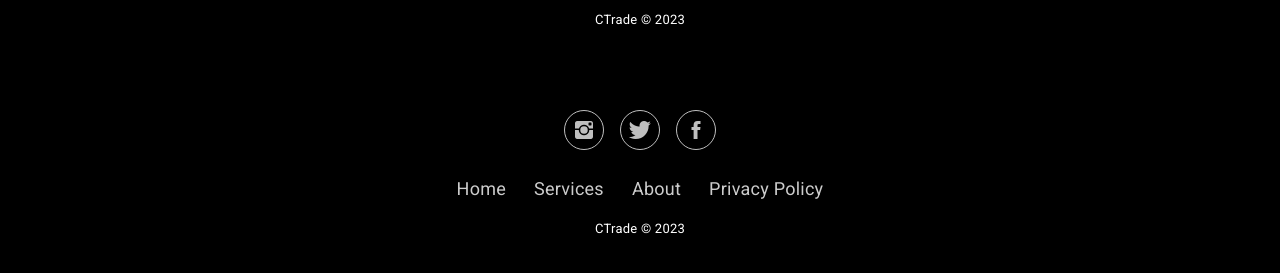
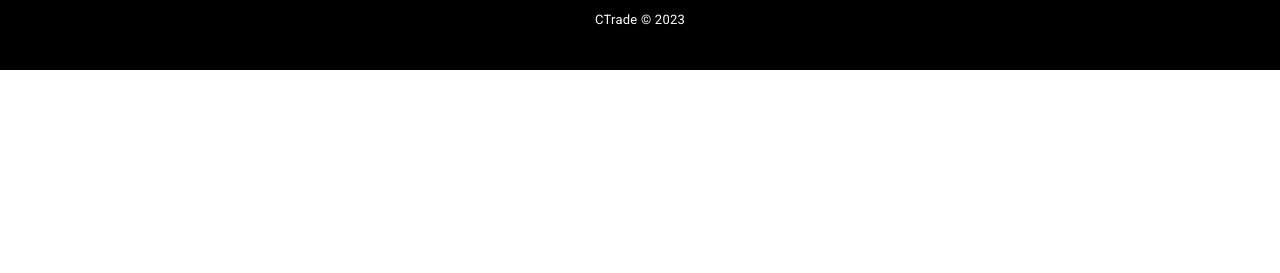
Before and after one commit to nguyentr02/CTrade, an Angular app: page /market in a window 1280 px wide. Shown: the part 1282-1555 px from the top of the page. After the commit the page ends 1352 px from the top, so only its background shows below. Built offline with nearby package versions, Linux system fonts and the light colour scheme.

Commit message:
28/8/2023 - Rox - modify footer in mobile market

```diff
--- a/src/app/market/market.component.html
+++ b/src/app/market/market.component.html
@@ -201,6 +201,5 @@
             <span class="material-icons">arrow_forward_ios</span>
         </div>
     </div>
+    <app-footer></app-footer>
 </div>
-
-<app-footer></app-footer>
```
